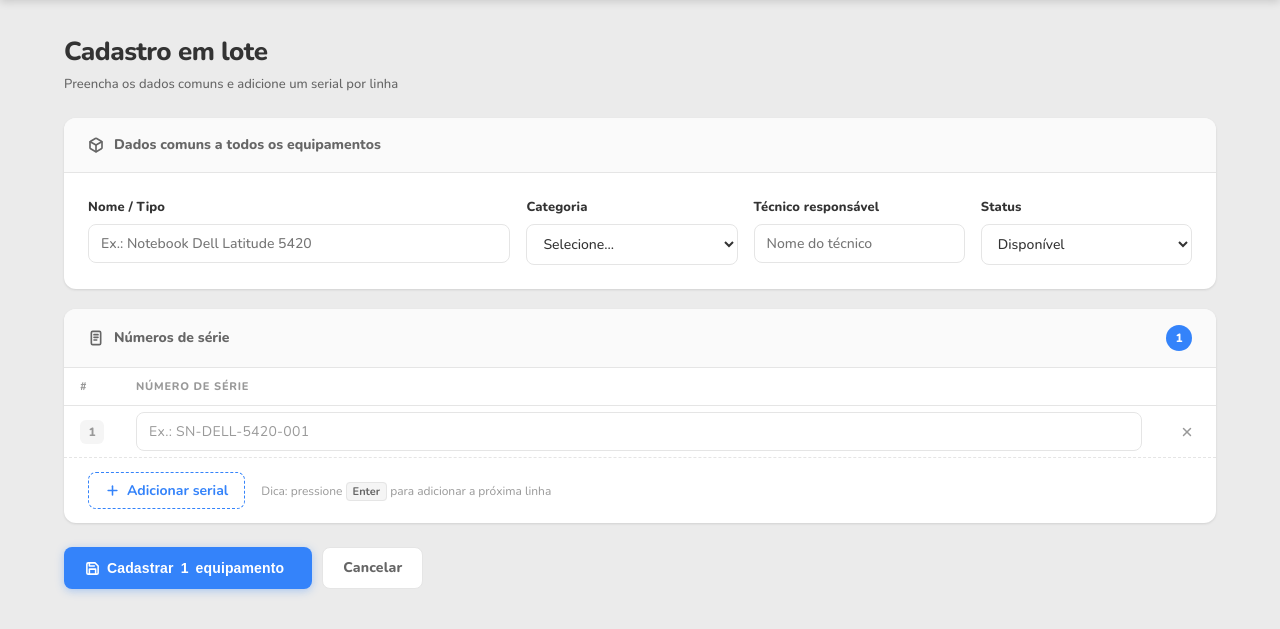
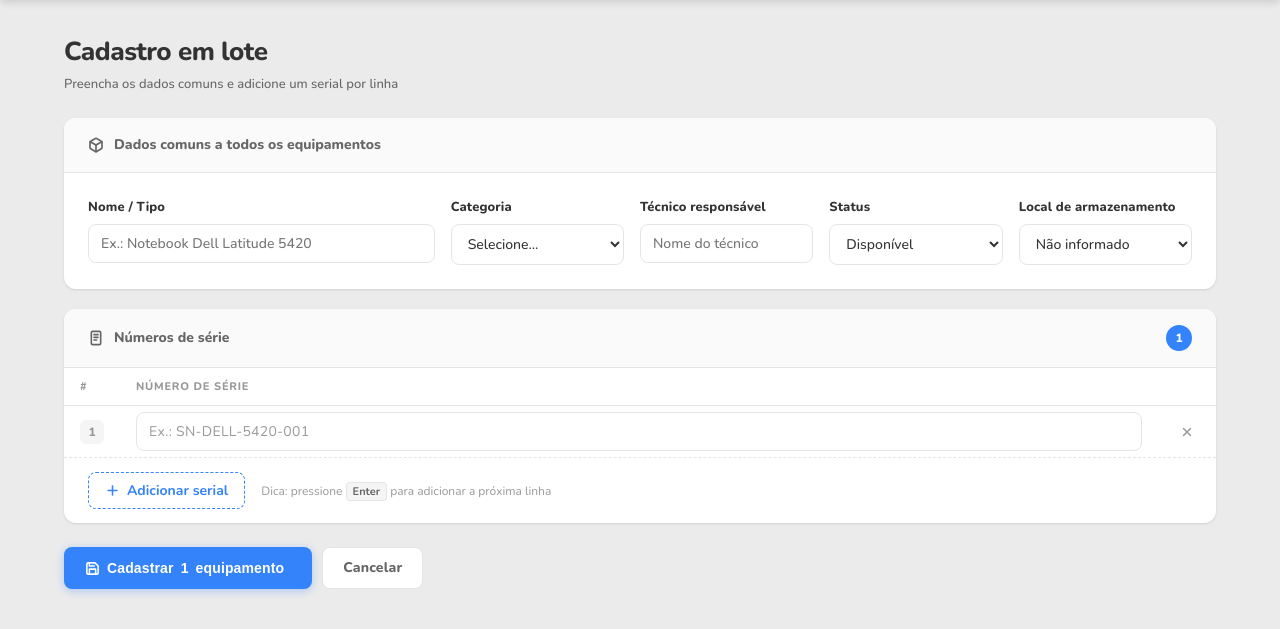
Before and after one commit to vitto2/estoque-gerenciador, a Flask app: page /equipamentos/lote in a window 1280 px wide. Shown: the part 60-689 px from the top of the page. Run offline with Flask 3, Linux system fonts and the light colour scheme; data that the repository does not hold is empty.

Commit message:
Adiciona campo Local de armazenamento
- Modelo: coluna local_armazenamento (nullable VARCHAR 50)
- Opções: Operação, Meli-help Is, Estoque TI G200
- Select incluído no formulário individual e no cadastro em lote
- Listagem: coluna Local com badge roxo (ou — se não informado)
- Exportação Excel: coluna Local de Armazenamento adicionada

Co-Authored-By: Claude Sonnet 4.6 <noreply@anthropic.com>
Claude-Session: https://claude.ai/code/session_01MuMM1ogfEvd7K1ZwwraziY

```diff
--- a/exportacao.py
+++ b/exportacao.py
@@ -13,12 +13,13 @@ CABECALHOS = [
     "Número de Série",
     "Categoria",
     "Quantidade",
+    "Local de Armazenamento",
     "Data de Registro",
     "Técnico Responsável",
     "Status",
 ]
 
-LARGURAS_COLUNAS = [32, 22, 20, 12, 20, 24, 16]
+LARGURAS_COLUNAS = [32, 22, 20, 12, 22, 20, 24, 16]
 
 COR_CABECALHO = "3483FA"
 
@@ -51,6 +52,7 @@ def gerar_planilha_equipamentos(itens):
                 item.serial or "",
                 item.categoria,
                 item.quantidade,
+                item.local_armazenamento or "",
                 item.data_registro.strftime("%d/%m/%Y %H:%M"),
                 item.tecnico_responsavel,
                 item.status,
--- a/routes/equipamentos.py
+++ b/routes/equipamentos.py
@@ -3,7 +3,7 @@ from datetime import datetime
 from flask import Blueprint, flash, redirect, render_template, request, send_file, url_for
 
 from exportacao import gerar_planilha_equipamentos
-from models import CATEGORIAS, STATUS_OPCOES, Equipamento, db
+from models import CATEGORIAS, LOCAIS_ARMAZENAMENTO, STATUS_OPCOES, Equipamento, db
 
 equipamentos_bp = Blueprint("equipamentos", __name__, url_prefix="/equipamentos")
 
@@ -38,6 +38,7 @@ def _valores_iniciais(equipamento=None, form_data=None):
             "quantidade": form_data.get("quantidade", ""),
             "tecnico_responsavel": form_data.get("tecnico_responsavel", ""),
             "status": form_data.get("status", "Disponível"),
+            "local_armazenamento": form_data.get("local_armazenamento", ""),
         }
     if equipamento is not None:
         return {
@@ -47,6 +48,7 @@ def _valores_iniciais(equipamento=None, form_data=None):
             "quantidade": equipamento.quantidade,
             "tecnico_responsavel": equipamento.tecnico_responsavel,
             "status": equipamento.status,
+            "local_armazenamento": equipamento.local_armazenamento or "",
         }
     return {
         "nome": "",
@@ -55,6 +57,7 @@ def _valores_iniciais(equipamento=None, form_data=None):
         "quantidade": 1,
         "tecnico_responsavel": "",
         "status": "Disponível",
+        "local_armazenamento": "",
     }
 
 
@@ -89,12 +92,15 @@ def _validar_dados(form):
     if status not in STATUS_OPCOES:
         erros.append("Selecione um status válido.")
 
+    local = (form.get("local_armazenamento") or "").strip() or None
+
     dados = {
         "nome": nome,
         "categoria": categoria,
         "quantidade": quantidade,
         "tecnico_responsavel": tecnico,
         "status": status,
+        "local_armazenamento": local,
     }
     return dados, erros
 
@@ -105,6 +111,7 @@ def _contexto_form(equipamento=None, form_data=None):
         "valores": _valores_iniciais(equipamento=equipamento, form_data=form_data),
         "categorias": get_categorias_disponiveis() + ["Outro"],
         "status_opcoes": STATUS_OPCOES,
+        "locais_armazenamento": LOCAIS_ARMAZENAMENTO,
         "tecnicos_existentes": get_tecnicos_existentes(),
     }
 
@@ -136,10 +143,12 @@ def _contexto_lote(form_data=None, seriais=None):
             "categoria_customizada": fd.get("categoria_customizada", ""),
             "tecnico_responsavel": fd.get("tecnico_responsavel", ""),
             "status": fd.get("status", "Disponível"),
+            "local_armazenamento": fd.get("local_armazenamento", ""),
         },
         "seriais": seriais if seriais is not None else [""],
         "categorias": get_categorias_disponiveis() + ["Outro"],
         "status_opcoes": STATUS_OPCOES,
+        "locais_armazenamento": LOCAIS_ARMAZENAMENTO,
         "tecnicos_existentes": get_tecnicos_existentes(),
     }
 
@@ -174,12 +183,14 @@ def lote():
                 flash(e, "erro")
             return render_template("lote.html", **_contexto_lote(form_data=request.form, seriais=seriais_raw))
 
+        local = (request.form.get("local_armazenamento") or "").strip() or None
         for serial in seriais:
             db.session.add(Equipamento(
                 nome=nome,
                 categoria=categoria,
                 quantidade=1,
                 serial=serial,
+                local_armazenamento=local,
                 tecnico_responsavel=tecnico,
                 status=status,
             ))
--- a/static/css/style.css
+++ b/static/css/style.css
@@ -650,6 +650,16 @@ input:focus {
 }
 .item-sem-serial { color: var(--text-light); font-size: 13px; }
 
+.item-local {
+    font-size: 12px;
+    font-weight: 700;
+    color: #6B46C1;
+    background: #F3EEFF;
+    padding: 3px 8px;
+    border-radius: 5px;
+    white-space: nowrap;
+}
+
 /* ── BATCH FORM ──────────────────────────────────────────────────────────── */
 .lote-card {
     background: var(--surface);
@@ -672,7 +682,7 @@ input:focus {
 
 .lote-campos-comuns {
     display: grid;
-    grid-template-columns: 2fr 1fr 1fr 1fr;
+    grid-template-columns: 2fr 1fr 1fr 1fr 1fr;
     gap: 16px;
     padding: 24px;
 }
@@ -820,6 +830,7 @@ input:focus {
     .filtro-acoes .btn { flex: 1; }
     .resumo-cards { grid-template-columns: 1fr 1fr; }
     .lote-campos-comuns { grid-template-columns: 1fr 1fr; }
+    .lote-campos-comuns .campo:first-child { grid-column: 1 / -1; }
 }
 
 @media (max-width: 640px) {
--- a/templates/lote.html
+++ b/templates/lote.html
@@ -61,6 +61,16 @@
                 <select id="status" name="status" required>
                     {% for s in status_opcoes %}
                         <option value="{{ s }}" {{ 'selected' if s == valores.status else '' }}>{{ s }}</option>
+                    {% endfor %}
+                </select>
+            </div>
+
+            <div class="campo">
+                <label for="local_armazenamento">Local de armazenamento</label>
+                <select id="local_armazenamento" name="local_armazenamento">
+                    <option value="">Não informado</option>
+                    {% for l in locais_armazenamento %}
+                        <option value="{{ l }}" {{ 'selected' if l == valores.local_armazenamento else '' }}>{{ l }}</option>
                     {% endfor %}
                 </select>
             </div>
```
Also changed, not shown: models.py (+7 -0 lines), templates/form_equipamento.html (+10 -0 lines), templates/listagem.html (+8 -0 lines).
